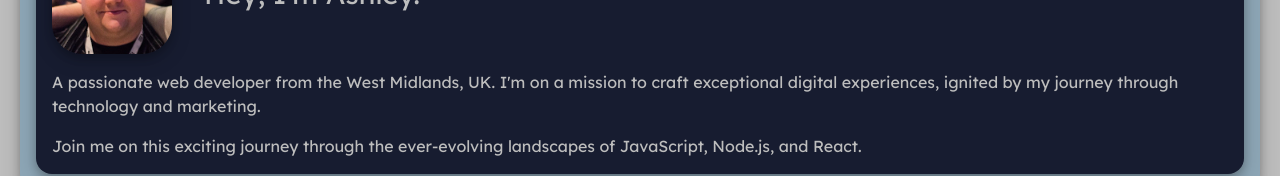
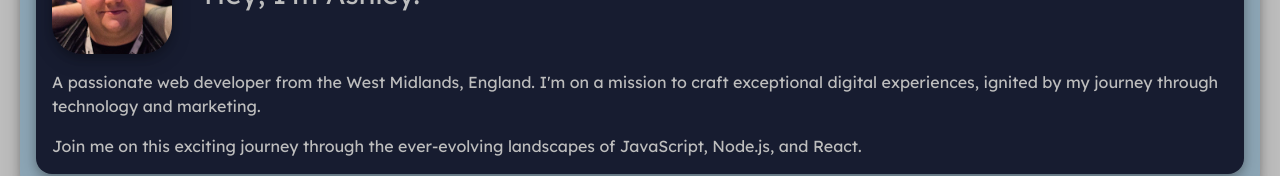
Before and after one commit to Alchamyst/ayetman-web, a React (Vite) app: page / in a window 1280 px wide. Shown: the part 222-398 px from the top of the page. Built offline with nearby package versions, Linux system fonts and the light colour scheme.

Commit message:
fix missing country in AboutMePage component.

```diff
--- a/src/views/AboutMePage.jsx
+++ b/src/views/AboutMePage.jsx
@@ -16,7 +16,7 @@ export default function AboutMePage() {
                             <h1>Hey, I'm Ashley.</h1>
                         </div>
                         <p>
-                            A passionate web developer from the West Midlands, UK.
+                            A passionate web developer from the West Midlands, England.
                             I'm on a mission to craft exceptional digital experiences, ignited by my journey through technology and marketing.
                         </p>
                         <p>
```
